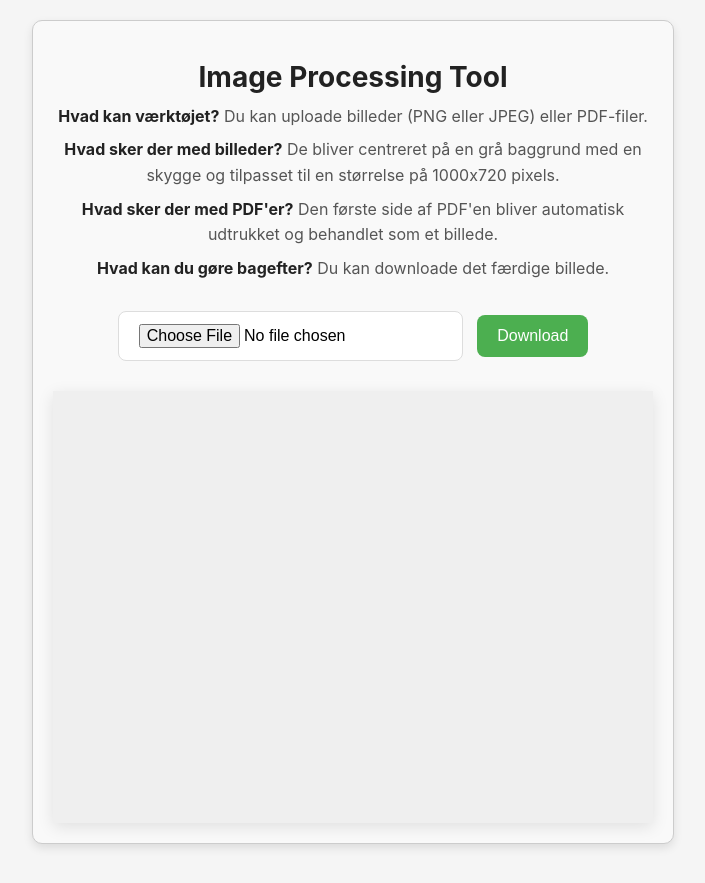
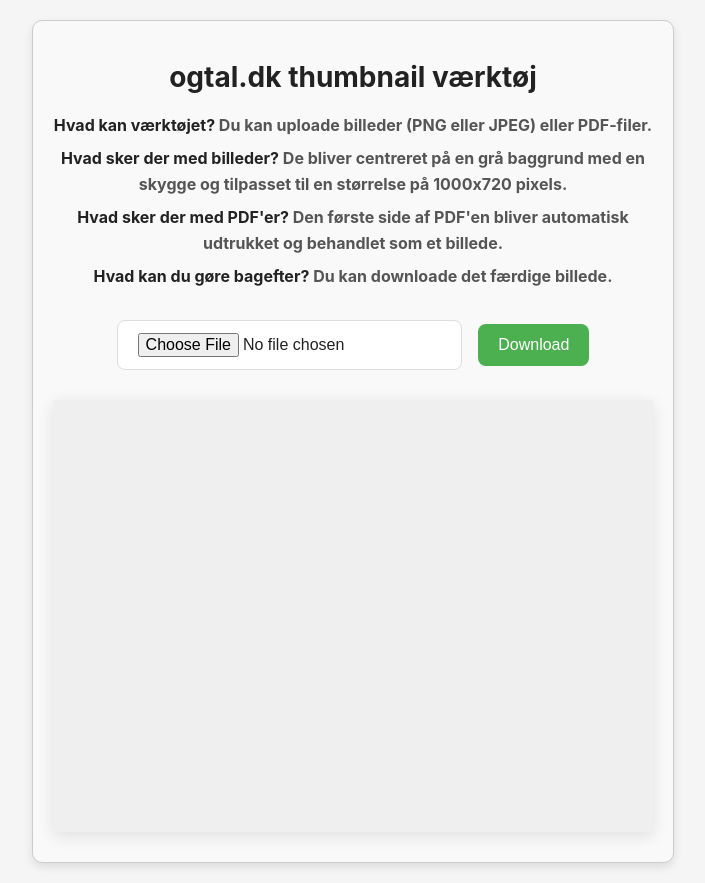
Before and after one commit to bipsen/gray-bg-with-drop-shadow, a plain HTML site: page web-image-tool/src/index.html in a window 1280 px wide. Shown: the whole page, without its empty margins (287-992 px from the left). Drawn offline with Linux system fonts and the light colour scheme.

Commit message:
Update page title and header to 'ogtal.dk thumbnail værktøj' for branding consistency

```diff
--- a/web-image-tool/src/index.html
+++ b/web-image-tool/src/index.html
@@ -3,13 +3,13 @@
 <head>
     <meta charset="UTF-8">
     <meta name="viewport" content="width=device-width, initial-scale=1.0">
-    <title>Image Tool</title>
+    <title>ogtal.dk thumbnail værktøj</title>
     <link rel="stylesheet" href="styles/style.css">
     <script src="https://cdnjs.cloudflare.com/ajax/libs/pdf.js/2.16.105/pdf.min.js"></script> <!-- PDF.js -->
 </head>
 <body>
     <div>
-        <h1>Image Processing Tool</h1>
+        <h1>ogtal.dk thumbnail værktøj<h1>
         <ul>
             <li><strong>Hvad kan værktøjet?</strong> Du kan uploade billeder (PNG eller JPEG) eller PDF-filer.</li>
             <li><strong>Hvad sker der med billeder?</strong> De bliver centreret på en grå baggrund med en skygge og tilpasset til en størrelse på 1000x720 pixels.</li>
```
